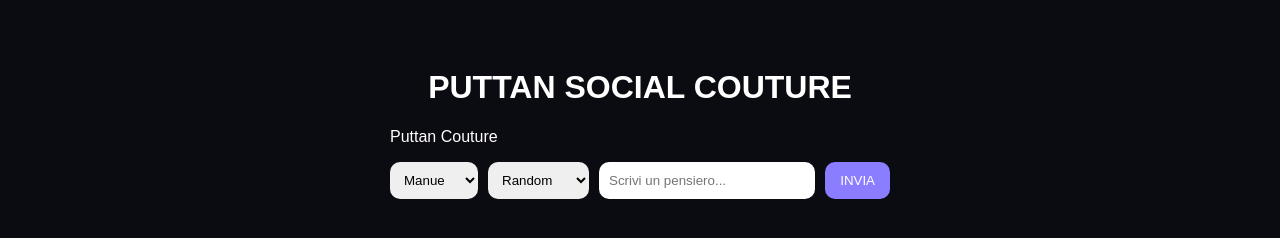
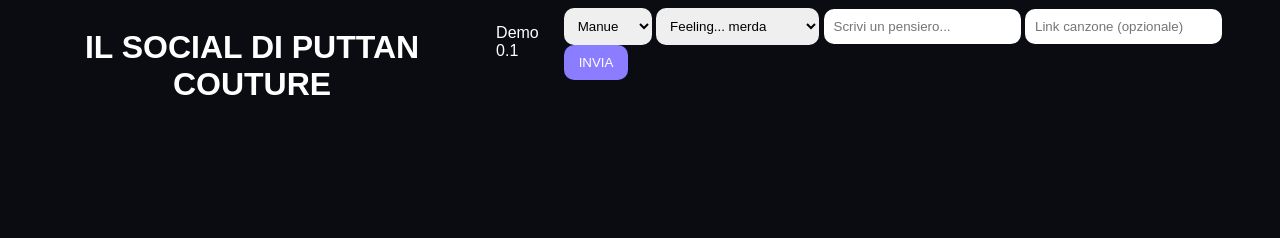
Before and after one commit to wiaxlejpg/PCSocial, a plain HTML site: page index.html in a window 1280 px wide. Drawn offline with nearby package versions, Linux system fonts and the light colour scheme; no server answers.

Commit message:
Update index.html

```diff
--- a/index.html
+++ b/index.html
@@ -1,47 +1,43 @@
 <!DOCTYPE html>
 <html lang="it">
-
 <head>
 <meta charset="UTF-8">
+<meta name="viewport" content="width=device-width, initial-scale=1.0">
 <title>PCSocial</title>
 <link rel="stylesheet" href="style.css">
 </head>
-
 <body>
 
-<div class="container">
+    <h1> IL SOCIAL DI PUTTAN COUTURE</h1>
+    <p> Demo 0.1</p>
+<div id="container">
+  <div id="feed"></div>
 
-<h1>PUTTAN SOCIAL COUTURE</h1>
-<p class="subtitle">Puttan Couture</p>
+  <div id="composer">
+    <select id="author">
+      <option value="Manue">Manue</option>
+      <option value="Amica1">DioM</option>
+      <option value="Amica2">Pines</option>
+      <option value="Amica3">Magaluf</option>
+      <option value="Amica4">Crustel</option>
+      <option value="Amica5">Martini</option>
+    </select>
 
-<div class="composer">
+    <select id="mood">
+      <option value="merda">Feeling... merda</option>
+      <option value="forgets">Feeling... forgets</option>
+      <option value="borgodue">Feeling... borgodue</option>
+      <option value="cap e cazz">Feeling... cap e cazz</option>
+      <option value="cicciona">Feeling... cicciona</option>
+    </select>
 
-    <select id="author">
-        <option>Manue</option>
-        <option>Dio M</option>
-        <option>Magaluf</option>
-        <option>Martini</option>
-        <option>Pines</option>
-        <option>Crustel</option>
-        </select>
-
-        <select id="mood">
-            <option value="💭">Random</option>
-            <option value="🎵">Music</option>
-            <option value="🔥">Drama</option>
-            <option value="🌙">Late Night</option>
-            </select>
-
-<input id="messageInput" placeholder="Scrivi un pensiero..." />
-<button id="sendButton">INVIA</button>
-</div>
-     </div>
-
-<div id="feed"></div>
+    <input type="text" id="messageInput" placeholder="Scrivi un pensiero...">
+    <input type="text" id="songInput" placeholder="Link canzone (opzionale)">
+    <button id="sendButton">INVIA</button>
+  </div> <!-- <--- qui chiudiamo composer -->
 
 </div>
 <script src="https://cdn.jsdelivr.net/npm/@supabase/supabase-js"></script>
 <script src="script.js"></script>
-
 </body>
 </html>
```
